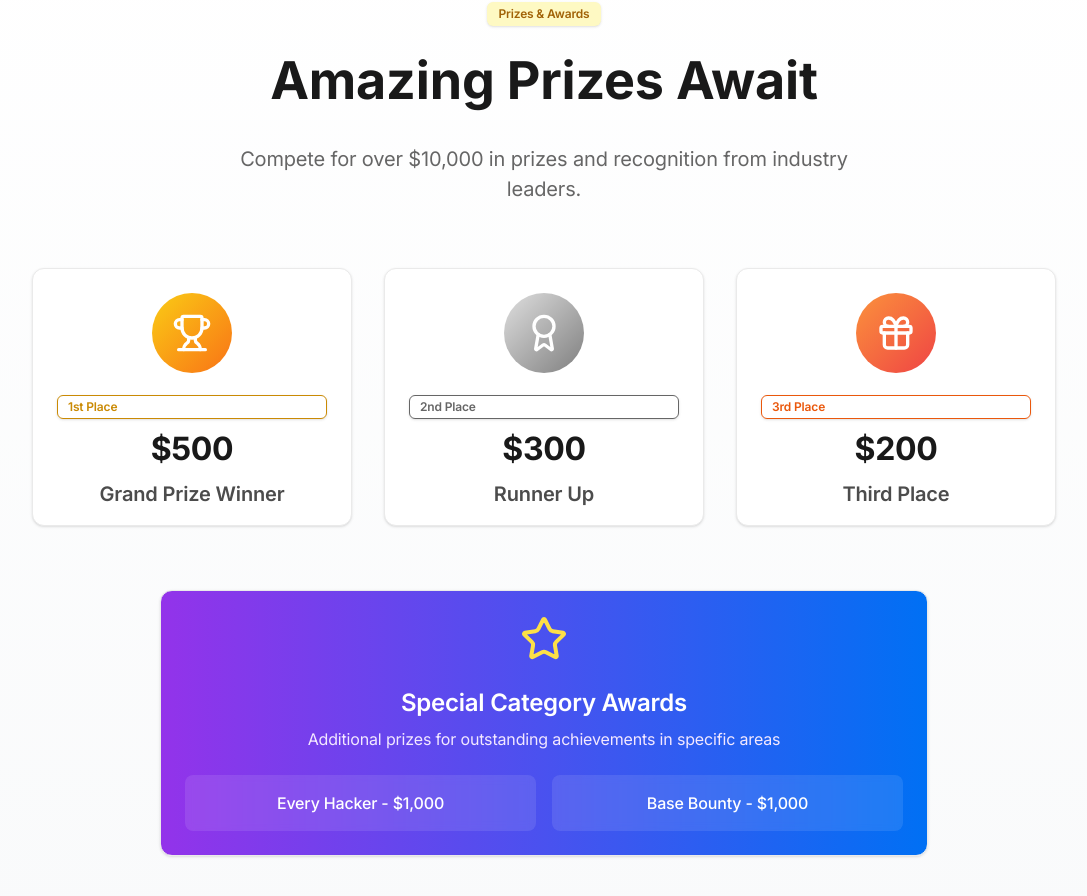
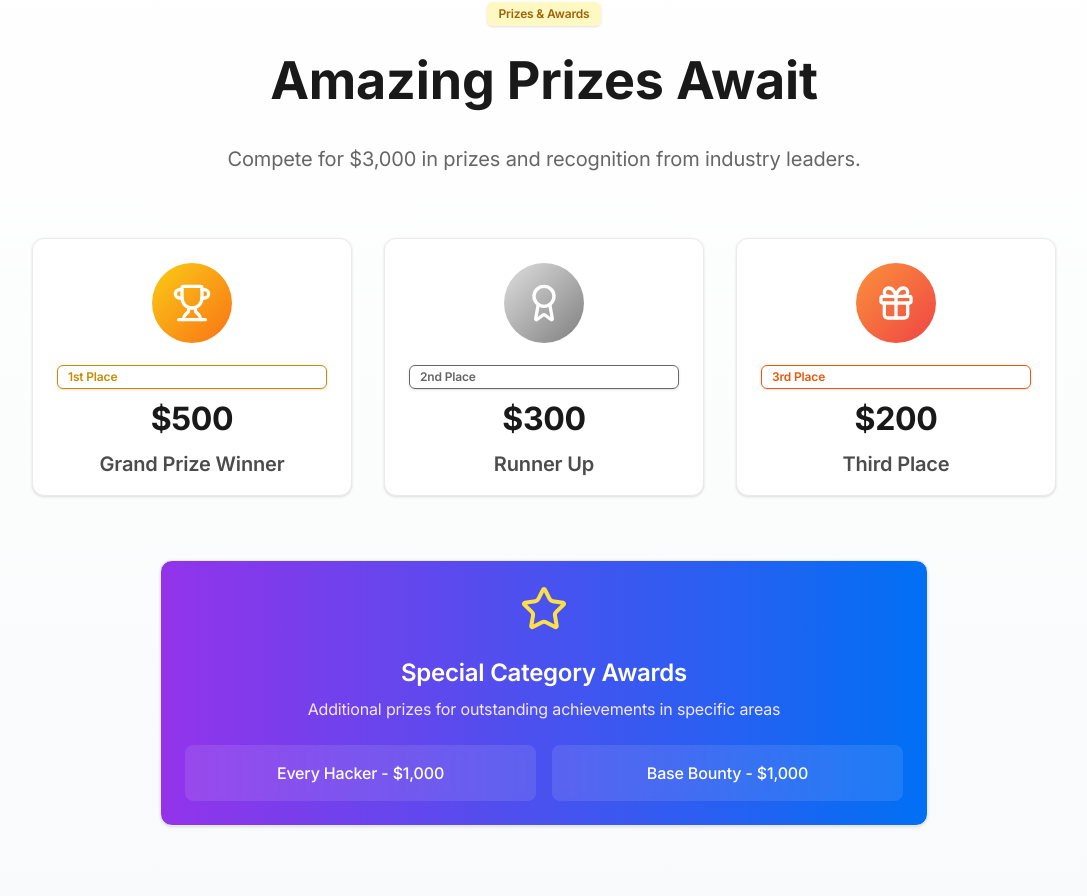
Before and after one commit to eliashezron/devfest, a Next.js app: page /hackathon in a window 1280 px wide. Shown: the part 1914-2810 px from the top of the page, without its empty margins (96-1183 px from the left). Built offline with nearby package versions, Linux system fonts and the light colour scheme.

Commit message:
edited hackacthon page

```diff
--- a/components/prizeSection.tsx
+++ b/components/prizeSection.tsx
@@ -50,7 +50,7 @@ const PrizesSection = () => {
             Amazing Prizes Await
           </h2>
           <p className="text-xl text-gray-600 max-w-2xl mx-auto">
-            Compete for over $10,000 in prizes and recognition from industry leaders.
+            Compete for  $3,000 in prizes and recognition from industry leaders.
           </p>
         </div>
 
```
